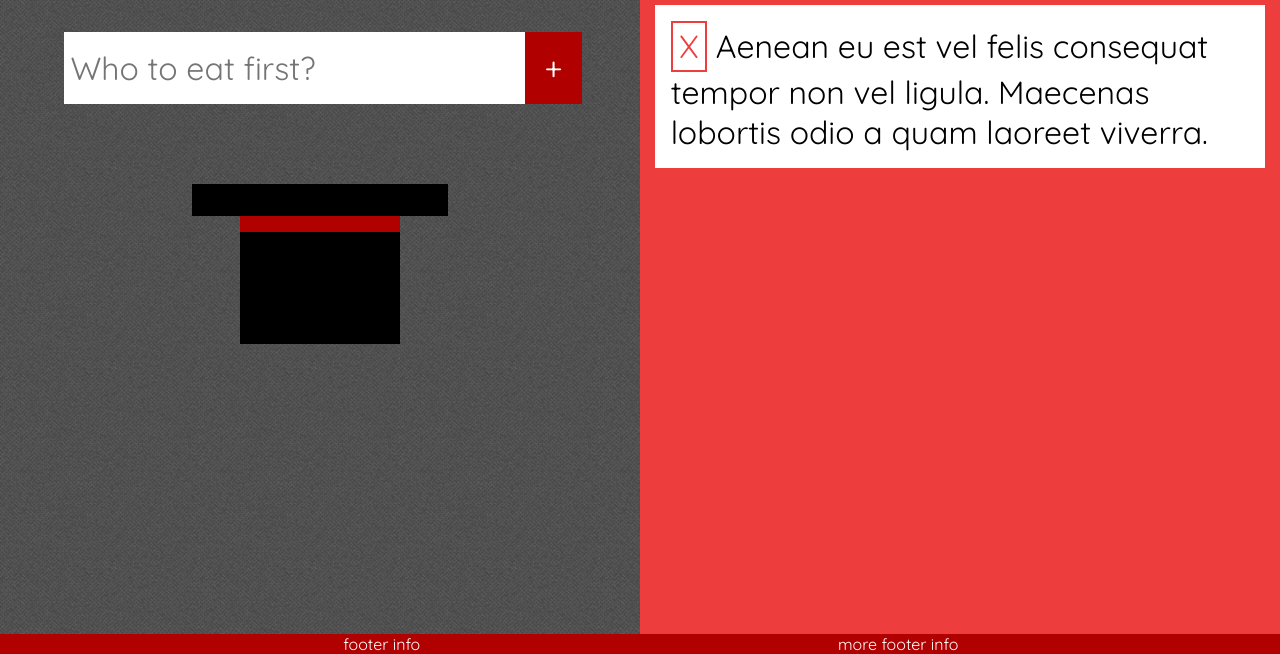
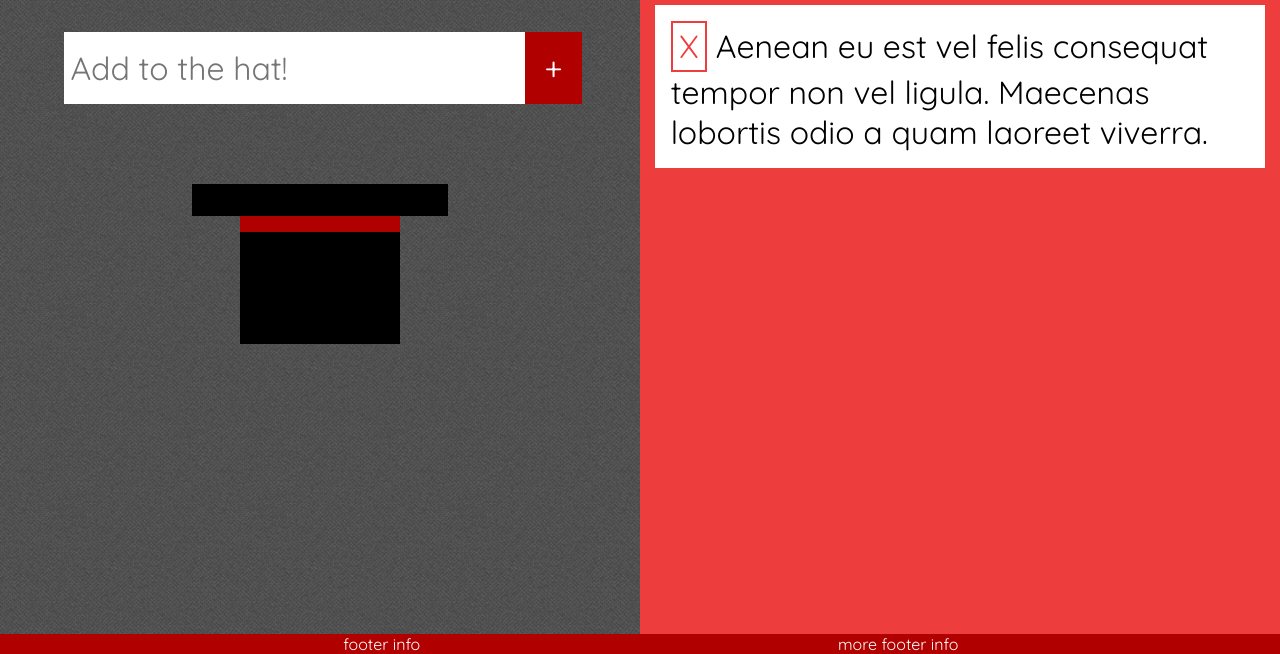
Before and after one commit to mbech/dfah, a plain HTML site: page index.html in a window 1280 px wide. Shown: the part 146-800 px from the top of the page. Drawn offline with nearby package versions, Linux system fonts and the light colour scheme.

Commit message:
Update placeholder in text entry field

```diff
--- a/index.html
+++ b/index.html
@@ -22,7 +22,7 @@
       <section id="hat-entry">
         <form id="hat-entry-form"  action="" method="post">
           <input type="text" id="hat-text-input" value=""
-          placeholder="Who to eat first?"
+          placeholder="Add to the hat!"
           autocomplete="off"
           />
           <button type="submit" id="hat-text-submit">+</button>
```
